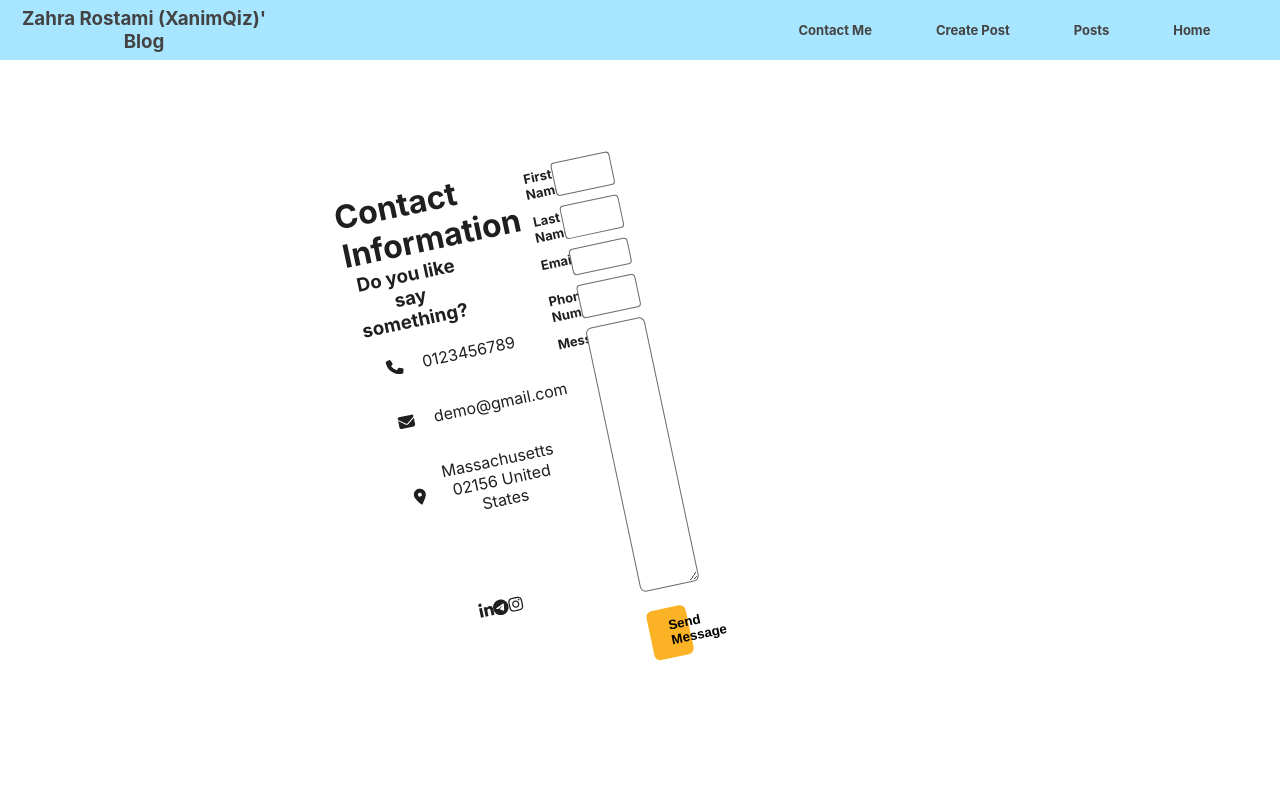
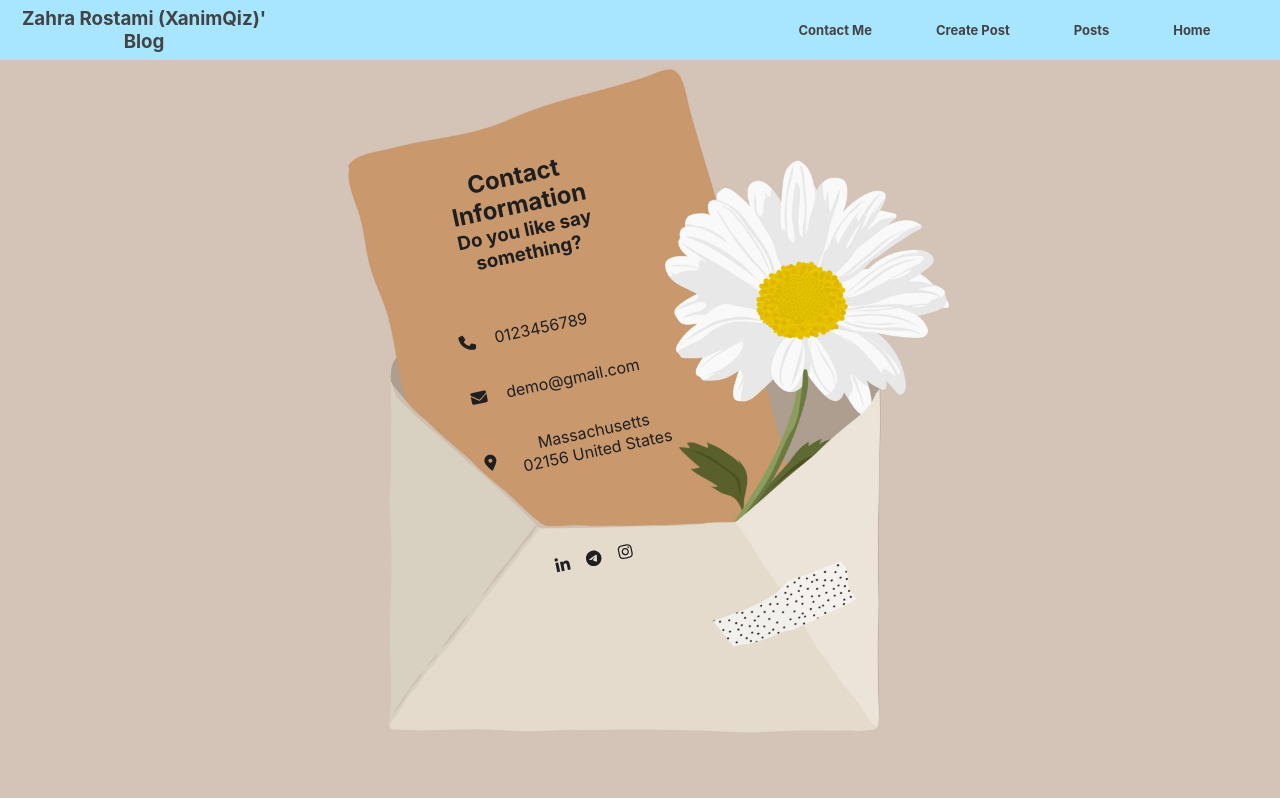
Before and after one commit to zahraRostami1999/blog-app, a React (Create React App) app: page /contactMe in a window 1280 px wide. Built offline with nearby package versions, Linux system fonts and the light colour scheme.

Commit message:
edit contactMe page: import background image

```diff
--- a/src/pages/contactMe/ContactMe.jsx
+++ b/src/pages/contactMe/ContactMe.jsx
@@ -11,20 +11,18 @@ import { faInstagram } from "@fortawesome/free-brands-svg-icons";
 import { faPhone } from "@fortawesome/free-solid-svg-icons";
 import { faEnvelope } from "@fortawesome/free-solid-svg-icons";
 import { faLocationDot } from "@fortawesome/free-solid-svg-icons";
+import background from "../../assets/image/contactPage.jpg";
 
 function ContactMe() {
   return (
     <>
-      <Header
-        blogName="Zahra Rostami (XanimQiz)' Blog"
-        blogTitle="Contact Me"
-      />
+      <div style={{backgroundImage: `url(${background})`, backgroundSize: 'cover', height: '99.8vh'} }>
+        <Header blogName="Zahra Rostami (XanimQiz)' Blog" />
         <div className={styled.container}>
           <div className={styled.wrapper}>
-          <div className={styled.col_40}>
               <div className={styled.colContainer}>
                 <div className={styled.titleInfo}>
-                <h1>Contact Information</h1>
+                  <h2>Contact Information</h2>
                   <h3>Do you like say something?</h3>
                 </div>
                 <div className={styled.contactInfo}>
@@ -48,18 +46,6 @@ function ContactMe() {
                 </div>
             </div>
           </div>
-          <div className={styled.col_60}>
-            <div className={styled.colContainer}>
-              <div className={styled.info}>
-                <Input label="First Name:" name="firstName" type="text" />
-                <Input label="Last Name:" name="lastName" type="text" />
-                <Input label="Email:" name="emailAddress" type="text"/>
-                <Input label="Phone Number:" name="phoneNumber" type="text"/>
-                <TextArea label="Message:" name="message" />
-                <button>Send Message</button>
-              </div>
-            </div>
-          </div>
         </div>
       </div>
     </>
```
Lines whose indentation alone changed are shown as unchanged.
